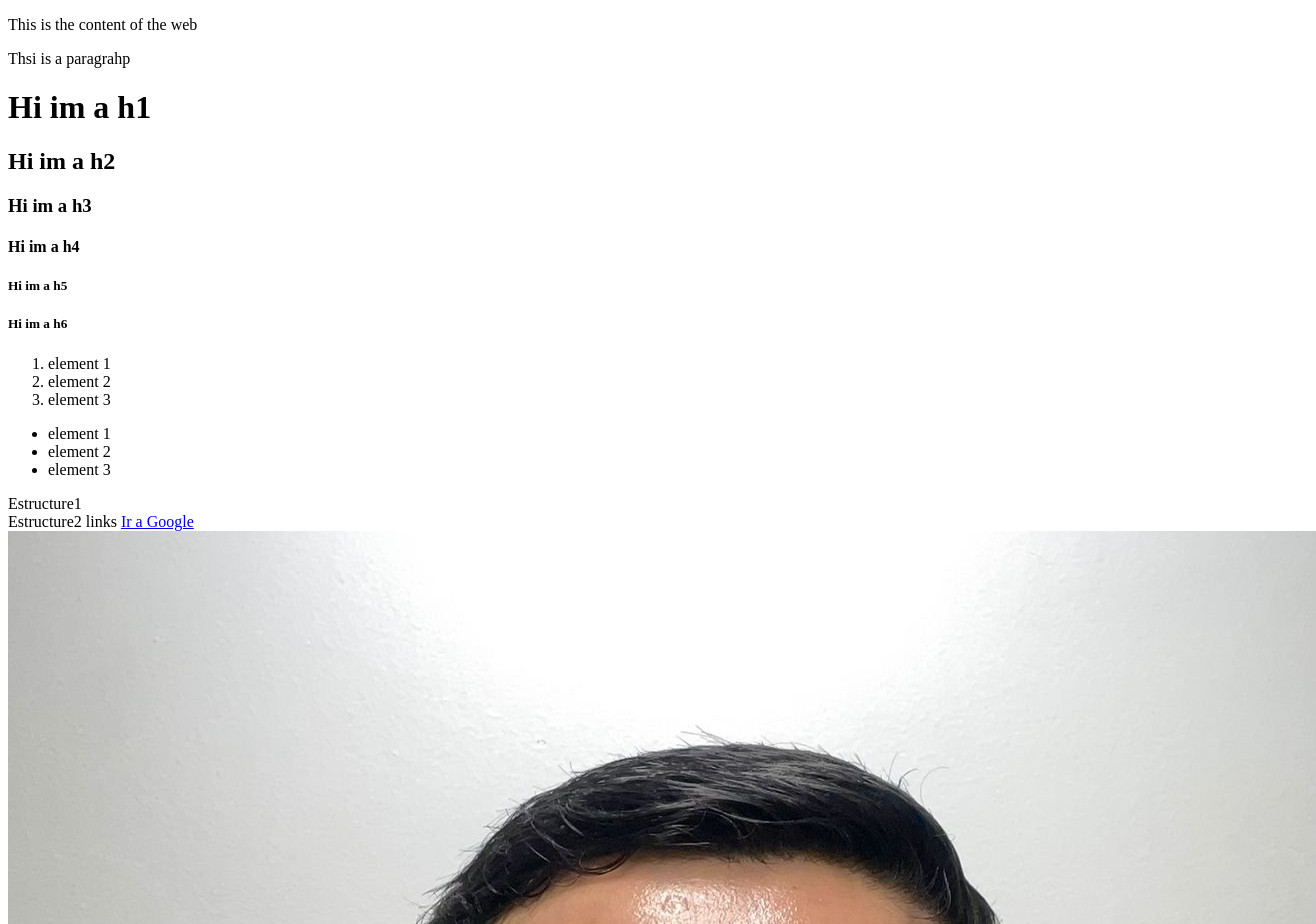
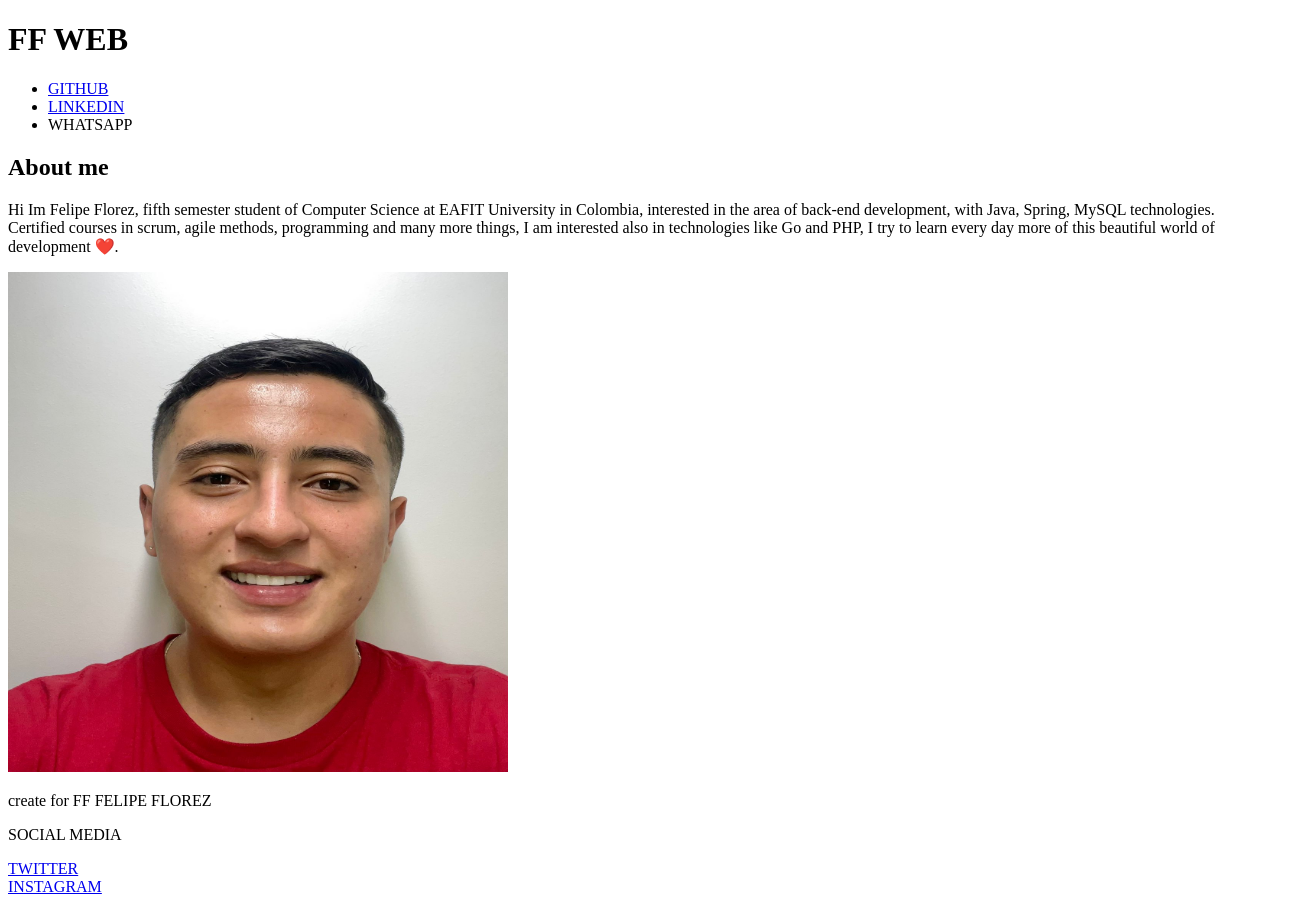
Before and after one commit to jfelipefg17/EggFront, a plain HTML site: page first-web/index.html in a window 1280 px wide. Shown: the top 924 px of the page, 1316 px wide, since content can reach past the window. Drawn offline with Linux system fonts and the light colour scheme.

Commit message:
working on my personal web

```diff
--- a/first-web/index.html
+++ b/first-web/index.html
@@ -1,41 +1,54 @@
 <!DOCTYPE html>
+
 <html lang="en">
+
 <head>
   <meta charset="UTF-8">
   <meta name="viewport" content="width=device-width, initial-scale=1.0">
   <title>first web</title>
 </head>
+
 <body>
-  <div>
-  <p>This is the content of the web</p>
-  <p>Thsi is a paragrahp</p>
-  </div>
+  <header>
 
-  <h1>Hi im a h1</h1>
-  <h2>Hi im a h2</h2>
-  <h3>Hi im a h3</h3>
-  <h4>Hi im a h4</h4>
-  <h5>Hi im a h5</h5>
-  <h5>Hi im a h6</h5>
+    <h1>FF WEB</h1>
 
-  <ol>
-    <li>element 1</li>
-    <li>element 2</li>
-    <li>element 3</li>
-  </ol>
+    <nav>
+      <ul>
+        <li><a href="https://github.com/jfelipefg17/jfelipefg17">GITHUB</a></li>
+        <li><a href="https://www.linkedin.com/in/jfelipefg17/">LINKEDIN</a></li>
+        <li><a href="https://api.whatsapp.com/send?phone=573203212181"></a>WHATSAPP</li>
 
-  <ul>
-    <li>element 1</li>
-    <li>element 2</li>
-    <li>element 3</li>
-  </ul>
 
-<div>Estructure1</div>
-<span>Estructure2</span>
-<!--comments-->
+      </ul>
+    </nav>
 
-<a>links</a>
-<a href="https://www.google.com">Ir a Google</a>
-<img src="/img/Imagen de WhatsApp 2023-06-06 a las 16.11.38.jpg" alt="iamgenes">
+  </header>
+
+
+
+  <main>
+    <section>
+      <div>
+        <h2>About me</h2>
+        <p> Hi Im Felipe Florez, fifth semester student of Computer Science at EAFIT University in Colombia, interested in the area of back-end development, with Java, Spring, MySQL technologies. Certified courses in scrum, agile methods, programming and many more things, I am interested also in technologies like Go and PHP, I try to learn every day more of this beautiful world of development ❤️.</p>
+      </div>
+    </section>
+    <div>
+      <img src="/img/Imagen de WhatsApp 2023-06-06 a las 16.11.38.jpg" alt="iamgenes" width="500" height="500">
+    </div>
+  </main>
+
+  <footer>
+    <div>
+      <p>create for FF FELIPE FLOREZ</p>
+      <p>SOCIAL MEDIA</p>
+
+      <a href="https://twitter.com/jfelipefg17">TWITTER</a>
+      <br>
+      <a href="https://www.instagram.com/felipeflorez17/">INSTAGRAM</a>
+    </div>
+  </footer>
+
 </body>
 </html>
```
